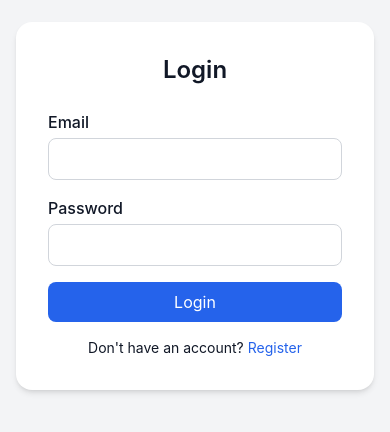
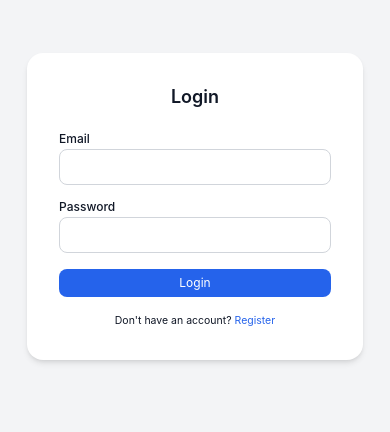
Before and after one commit to GauravGusain98/incubyte-coe-frontend, a React (Vite) app: page /login in a window 390 px wide. Shown: the part 216-648 px from the top of the page. Built offline with nearby package versions, Linux system fonts and the light colour scheme; no server answers.

Commit message:
responsive font sizes for different screens

```diff
--- a/src/components/Navbar.jsx
+++ b/src/components/Navbar.jsx
@@ -11,14 +11,14 @@ const Navbar = () => {
 
   return (
     <nav className="bg-white shadow-md mb-4">
-      <div className="max-w-7xl mx-auto px-4 sm:px-6 lg:px-8">
+      <div className="w-full mx-auto px-8">
         <div className="flex justify-between h-16 items-center">
-          <Link to="/" className="text-sm md:text-2xl font-bold text-primary-dark cursor-pointer">COE App</Link>
+          <Link to="/" className="md:text-2xl font-bold text-primary-dark cursor-pointer">COE App</Link>
           <div className="flex gap-4">
-            <Link to="/tasks" className="bg-primary-light hover:bg-primary-dark text-white text-xs md:text-base font-semibold px-4 py-1.5 md:py-md-2 rounded-lg transition duration-300">Task Manager</Link>
+            <Link to="/tasks" className="bg-primary-light hover:bg-primary-dark text-white font-semibold px-4 py-1.5 md:py-md-2 rounded-lg transition duration-300">Task Manager</Link>
             <button
               onClick={handleLogout}
-              className="bg-danger-light hover:bg-danger-dark text-white font-semibold text-xs md:text-base px-4 py-1.5 md:py-2 rounded-lg transition duration-300"
+              className="bg-danger-light hover:bg-danger-dark text-white font-semibold px-4 py-1.5 md:py-2 rounded-lg transition duration-300"
             >
               Logout
             </button>
--- a/src/index.css
+++ b/src/index.css
@@ -5,3 +5,21 @@
 body {
   @apply bg-white text-gray-900 dark:bg-gray-900 dark:text-gray-100;
 }
+
+@layer base {
+  html {
+    @apply text-xs;
+  }
+
+  @screen sm {
+    html {
+      @apply text-xs;
+    }
+  }
+
+  @screen md {
+    html {
+      @apply text-base;
+    }
+  }
+}
--- a/src/pages/tasks/EditTask.jsx
+++ b/src/pages/tasks/EditTask.jsx
@@ -23,7 +23,7 @@ const EditTask = () => {
   }, [id]);
 
   return (
-    <div className="p-6 max-w-xl mx-auto">
+    <div className="py-4 max-w-xl mx-auto">
       <h2 className="text-2xl font-bold mb-4">Edit Task</h2>
       <form onSubmit={handleSubmit(onSubmit)} className="space-y-4">
         <div>
--- a/src/pages/tasks/TasksList.jsx
+++ b/src/pages/tasks/TasksList.jsx
@@ -56,7 +56,7 @@ const TasksList = () => {
   };
 
   return (
-    <div className="p-4">
+    <div className="py-4">
       <div className="flex justify-between items-center mb-4">
         <h2 className="text-2xl font-bold">Task List</h2>
         <Link to="/task/create" className="bg-brand-light text-white px-4 py-2 rounded hover:bg-brand-dark">
```
